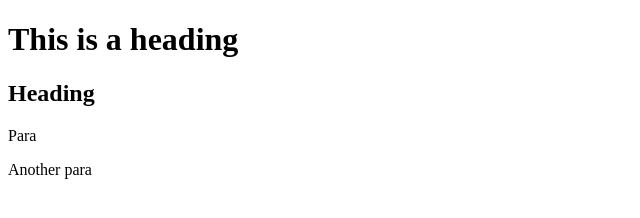
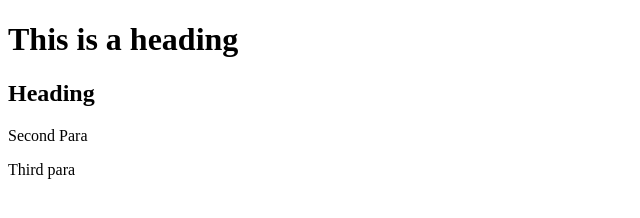
Before and after one commit to ShristiGup/git-test, a website: page index.html in a window 1280 px wide. Shown: the full height of the page, 0-640 px from the left. Drawn offline with Linux system fonts and the light colour scheme.

Commit message:
Fourth commit

```diff
--- a/index.html
+++ b/index.html
@@ -8,7 +8,7 @@
 <body>
     <h1>This is a heading</h1>
     <h2>Heading</h2>
-    <p>Para</p>
-    <p>Another para</p>
+    <p>Second Para</p>
+    <p>Third para</p>
 </body>
 </html>
```
Also changed, not shown: package.json (added, +24 -0 lines), 2 other files.
